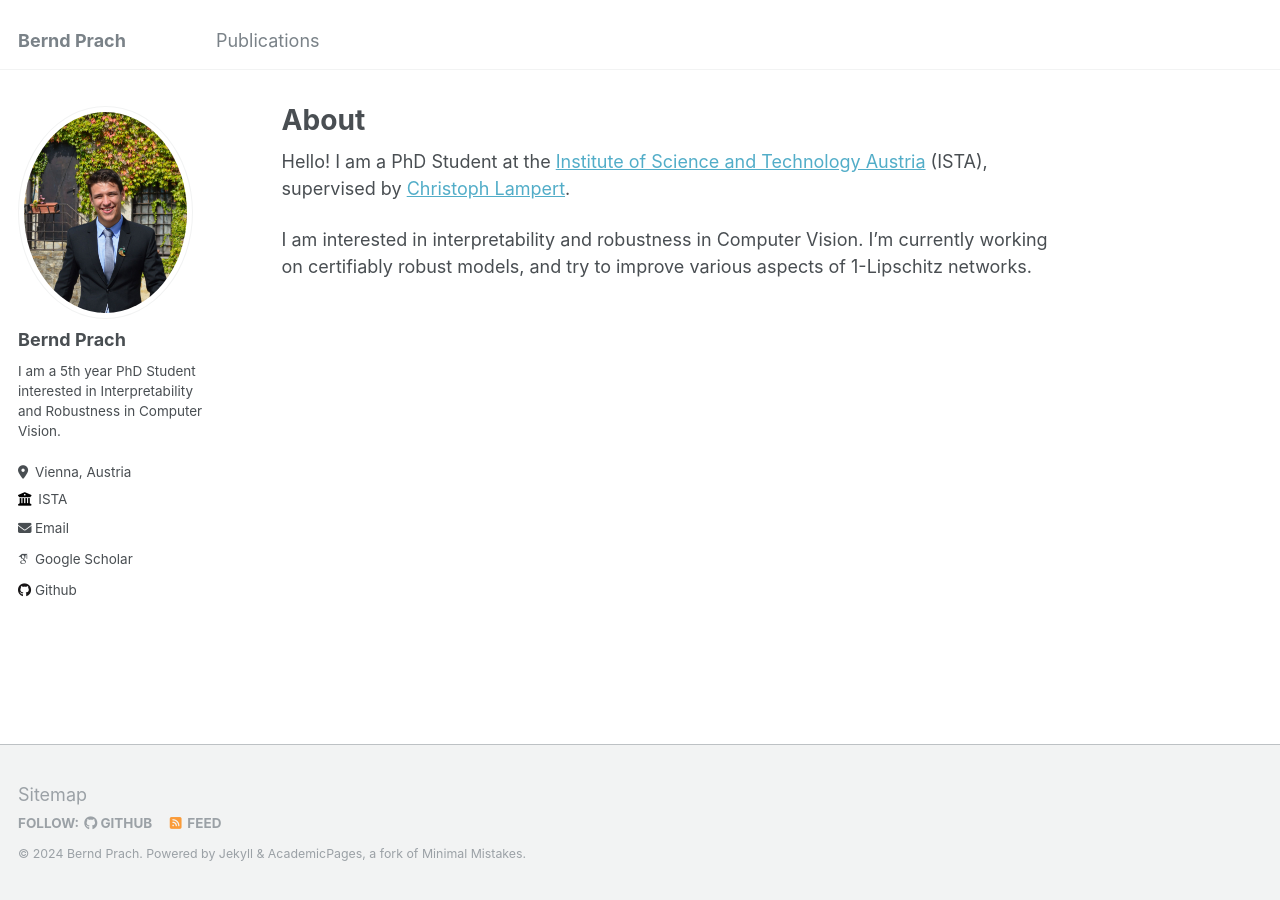
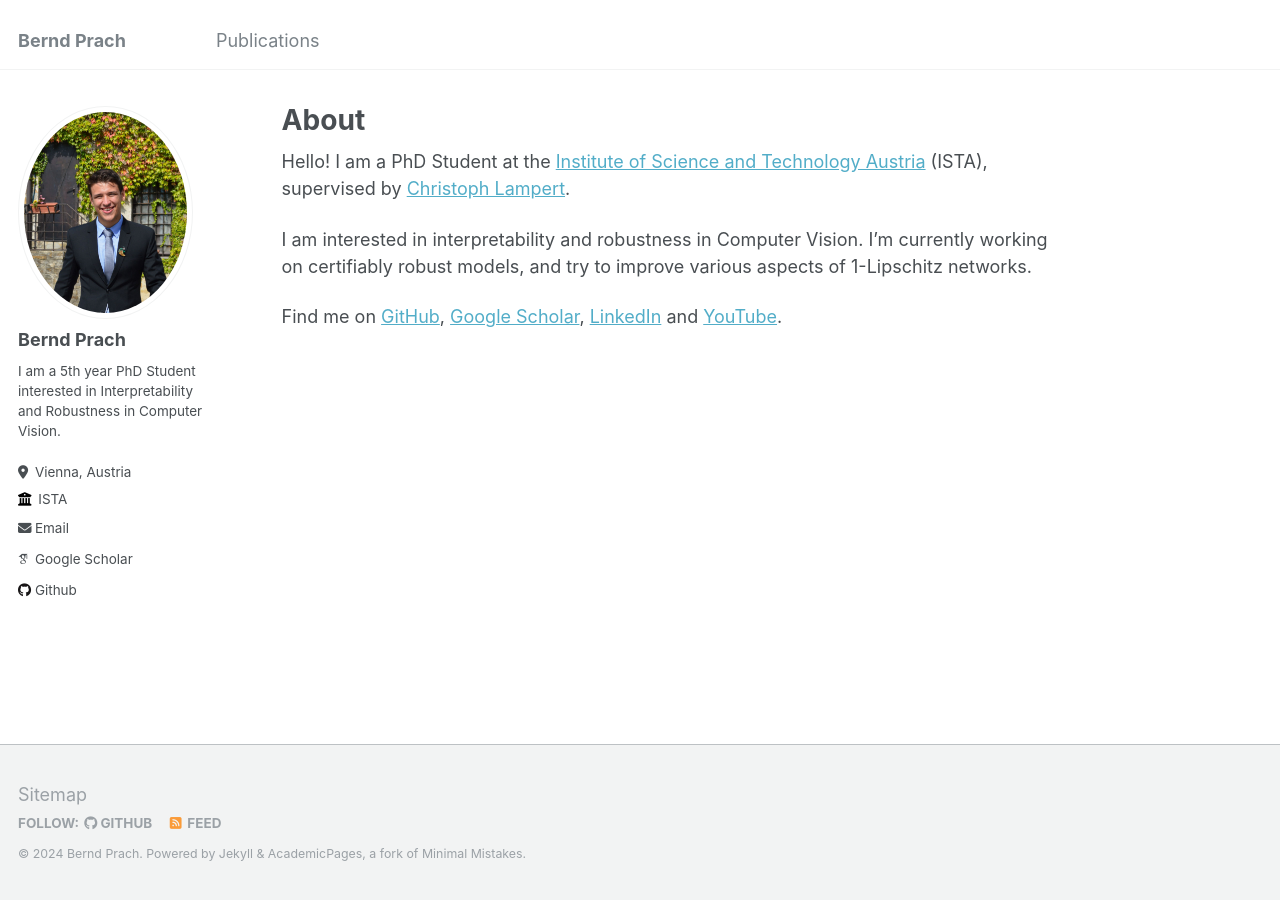
Before and after one commit to berndprach/berndprach.github.io, a Jekyll site: the page built from _pages/about.md, in a window 1280 px wide. Built offline with Jekyll 4.4.1, drawn with Linux system fonts in a browser that asks for light colours; some web fonts are replaced.

Commit message:
Update about.md

```diff
--- a/_pages/about.md
+++ b/_pages/about.md
@@ -13,3 +13,9 @@ supervised by [Christoph Lampert](https://cvml.ista.ac.at/).
 
 I am interested in interpretability and robustness in Computer Vision.
 I'm currently working on certifiably robust models, and try to improve various aspects of 1-Lipschitz networks.
+
+Find me on
+[GitHub](https://github.com/berndprach),
+[Google Scholar](https://scholar.google.com/citations?user=m5ZzcLEAAAAJ),
+[LinkedIn](www.linkedin.com/in/bernd-prach) and
+[YouTube](http://www.youtube.com/@berndprach).
```
